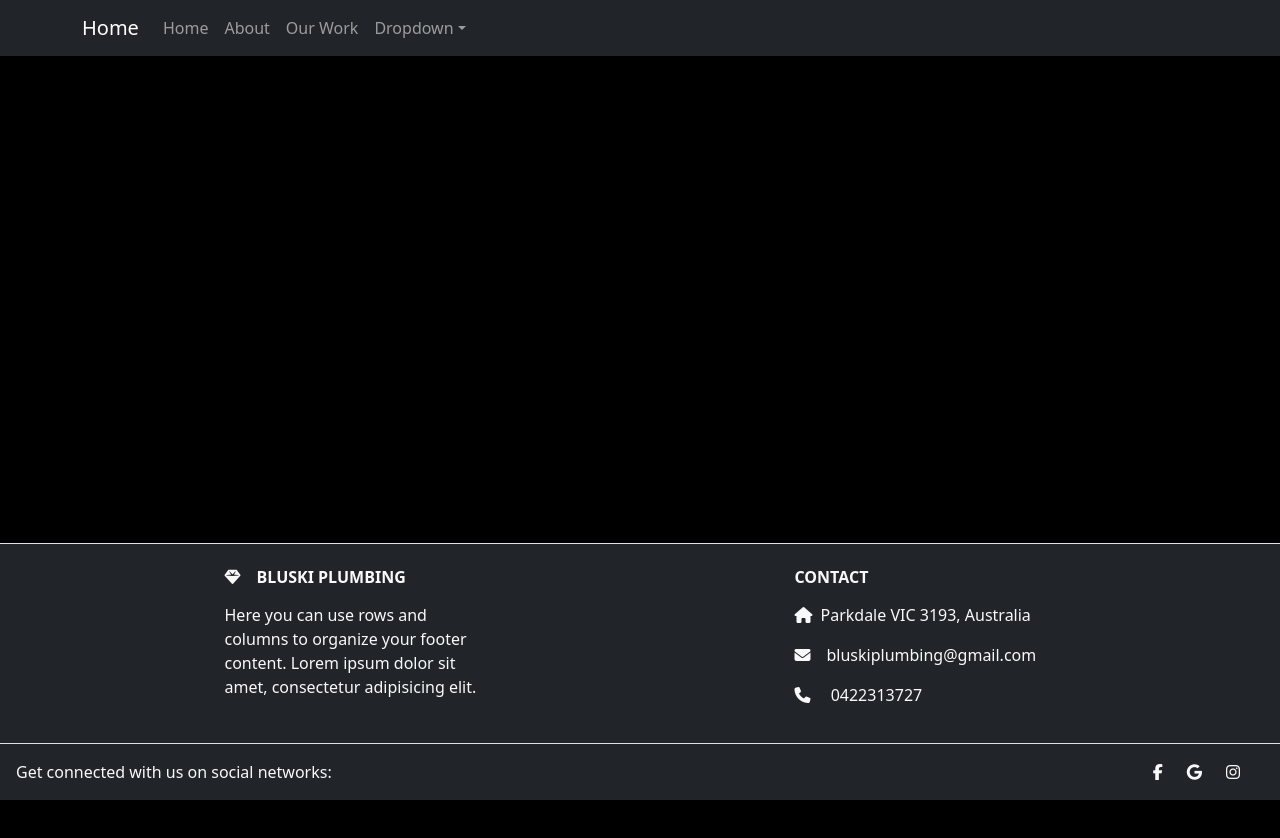
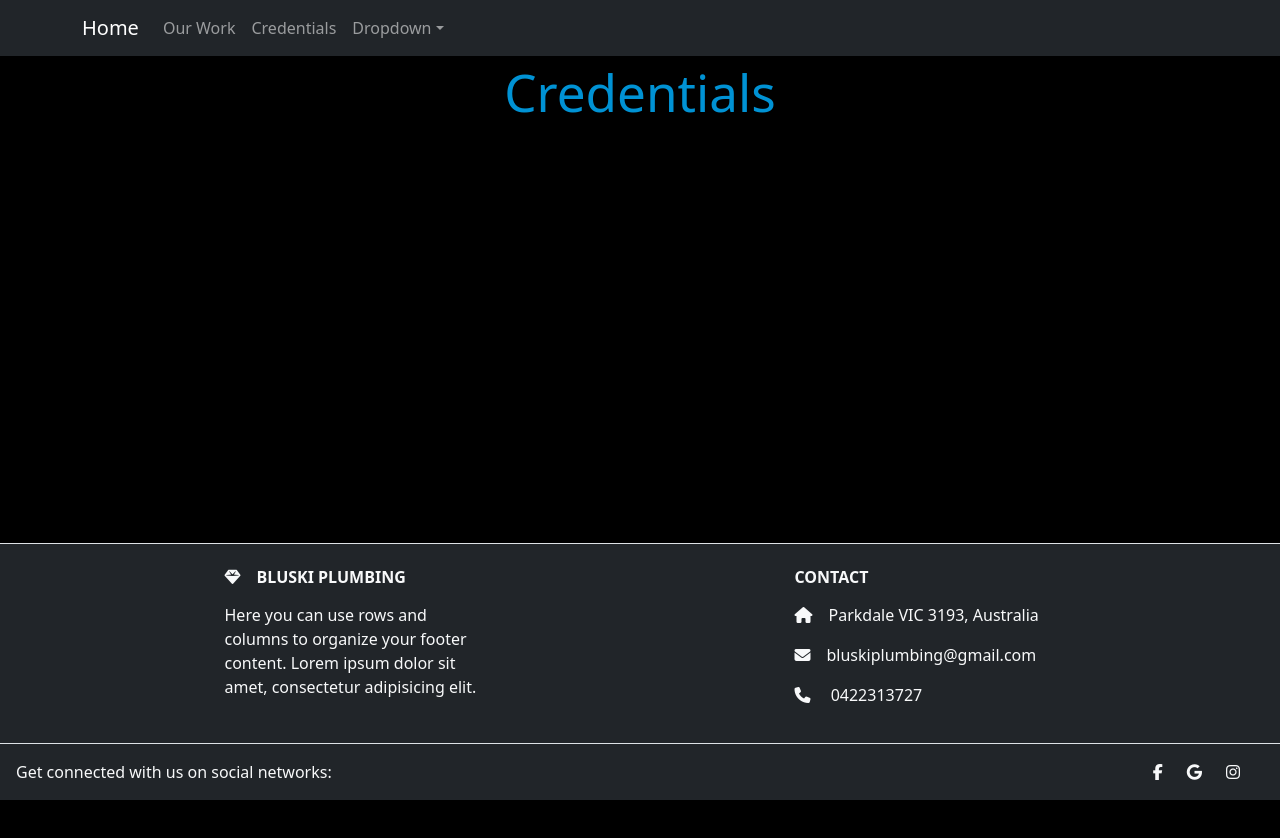
Before and after one commit to AndrewHulme88/bluski-plumbing-react, a React (Vite) app: page /credentials in a window 1280 px wide. Shown: the top 838 px of the page. Built offline with nearby package versions, Linux system fonts and the light colour scheme.

Commit message:
Added credentials page, and set up routes

```diff
--- a/src/App.jsx
+++ b/src/App.jsx
@@ -6,6 +6,7 @@ import MyNavbar from './components/myNavbar'
 import Showcase from './components/showcase';
 import HomePage from './components/homePage';
 import FooterBootstrap from './components/footerBootstrap';
+import Credentials from './components/credentials';
 
 function App() {
 
@@ -19,6 +20,7 @@ function App() {
         <Routes>
           <Route path='/' element={<HomePage />} />
           <Route path='/showcase' element={<Showcase />} />
+          <Route path='/credentials' element={<Credentials />} />
         </Routes>
 
       </div>
--- /dev/null
+++ b/src/components/credentials.jsx
@@ -0,0 +1,7 @@
+function Credentials() {
+  return (
+    <h1>Credentials</h1>
+  );
+}
+
+export default Credentials;
--- a/src/components/footerBootstrap.jsx
+++ b/src/components/footerBootstrap.jsx
@@ -23,7 +23,7 @@ export default function FooterBootstrap() {
             <MDBCol md="4" lg="3" xl="3" className='mx-auto mb-md-0 mb-4'>
               <h6 className='text-uppercase fw-bold mb-3'>Contact</h6>
               <p>
-                <MDBIcon icon="home" className="me-2" />
+                <MDBIcon icon="home" className="me-3" />
                 Parkdale VIC 3193, Australia
               </p>
               <p>
--- a/src/components/myNavbar.jsx
+++ b/src/components/myNavbar.jsx
@@ -10,13 +10,12 @@ function MyNavbar() {
     <>
       <Navbar className='navbar navbar-expand-lg navbar-dark bg-dark fixed-top'>
         <Container>
-          <Navbar.Brand href="#home">Home</Navbar.Brand>
+          <Navbar.Brand as={Link} to="/">Home</Navbar.Brand>
           <Navbar.Toggle aria-controls="basic-navbar-nav" />
         <Navbar.Collapse id="basic-navbar-nav">
           <Nav className="me-auto">
-            <Nav.Link as={Link} to="/">Home</Nav.Link>
-            <Nav.Link as={Link} to="/about">About</Nav.Link>
             <Nav.Link as={Link} to="/showcase">Our Work</Nav.Link>
+            <Nav.Link as={Link} to="/credentials">Credentials</Nav.Link>
             <NavDropdown title="Dropdown" id="basic-nav-dropdown">
               <NavDropdown.Item href="#action/3.1">Action</NavDropdown.Item>
               <NavDropdown.Item href="#action/3.2">
```
Also changed, not shown: src/components/myFooter.jsx (deleted, +0 -36 lines).
